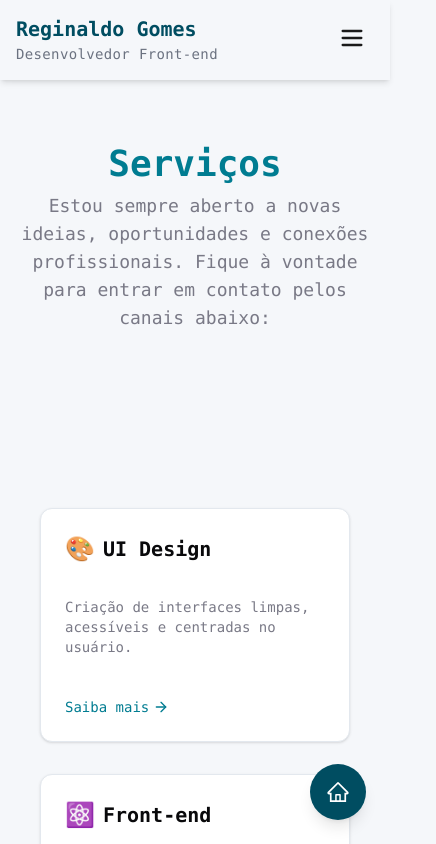
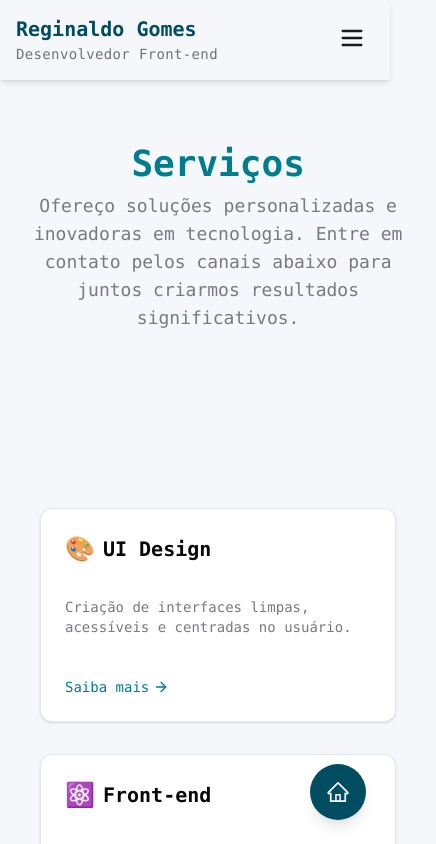
Before and after one commit to reginaldogomes/nextjs-developer-resume, a Next.js app: page /solutions in a window 390 px wide. Shown: the top 844 px of the page, 436 px wide, since content can reach past the window. Built offline with nearby package versions, Linux system fonts and the light colour scheme.

Commit message:
feat: update Services page descriptions for clarity; enhance layout for better responsiveness

```diff
--- a/src/app/solutions/page.tsx
+++ b/src/app/solutions/page.tsx
@@ -4,12 +4,12 @@ import Services from '@/components/Services'
 const PageHeadData = {
   title: 'Serviços',
   description:
-    'Estou sempre aberto a novas ideias, oportunidades e conexões profissionais. Fique à vontade para entrar em contato pelos canais abaixo:',
+    'Ofereço soluções personalizadas e inovadoras em tecnologia. Entre em contato pelos canais abaixo para juntos criarmos resultados significativos.',
 }
 
 const Page = () => {
   return (
-    <section className="w-full mx-auto px-4 py-16 space-y-12">
+    <section className="max-w-5xl mx-auto px-4 py-16 space-y-12">
       <PageHead
         title={PageHeadData.title}
         description={PageHeadData.description}
--- a/src/components/Services.tsx
+++ b/src/components/Services.tsx
@@ -50,7 +50,8 @@ const services = [
   {
     icon: '🔍',
     title: 'SEO Técnico',
-    description: 'Otimização do site para melhor ranqueamento e performance.',
+    description:
+      'Otimização do site para melhor ranqueamento e performance nas buscas.',
     link: '/servicos/seo-tecnico',
   },
   {
@@ -65,7 +66,7 @@ const services = [
 export default function Services() {
   return (
     <section className="w-full py-20 px-6 bg-background text-foreground">
-      <div className="grid grid-cols-1 sm:grid-cols-2 lg:grid-cols-4 gap-8 mt-12 max-w-6xl mx-auto">
+      <div className="grid grid-cols-1 sm:grid-cols-2 lg:grid-cols-3 gap-8 mt-12 max-w-6xl mx-auto">
         {services.map((service, index) => (
           <motion.div
             key={index}
```
